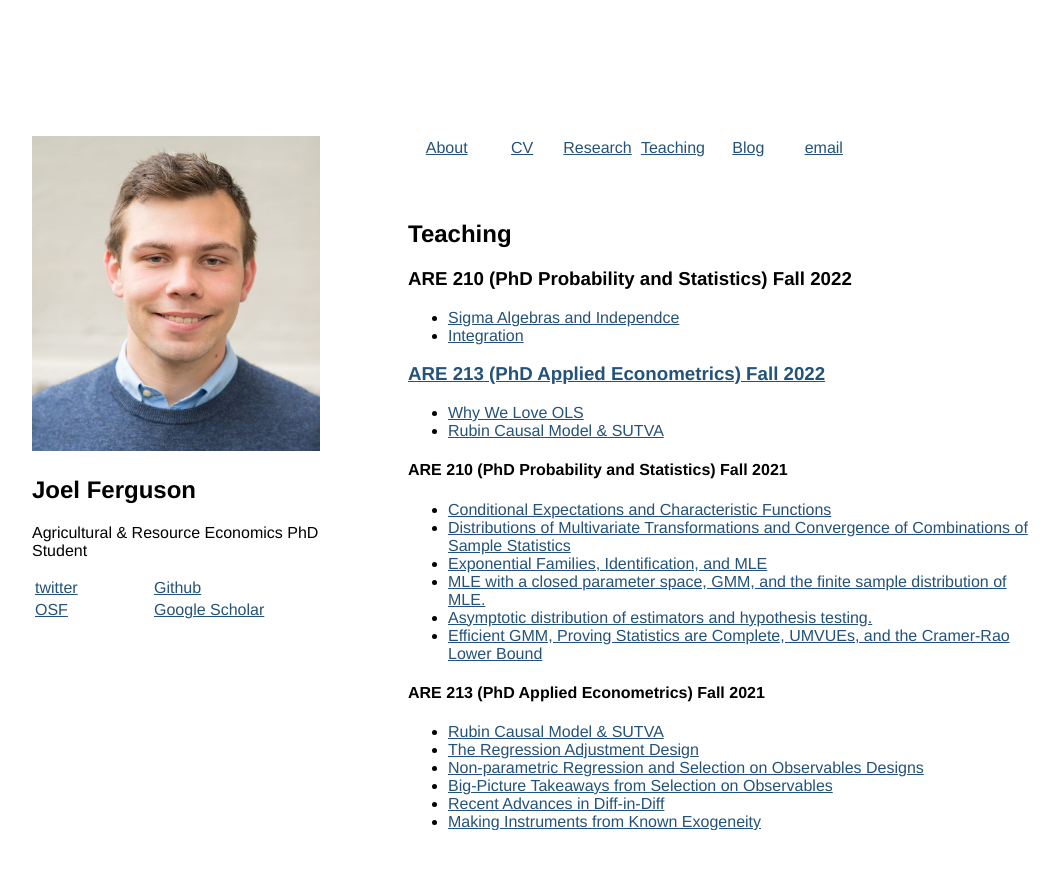
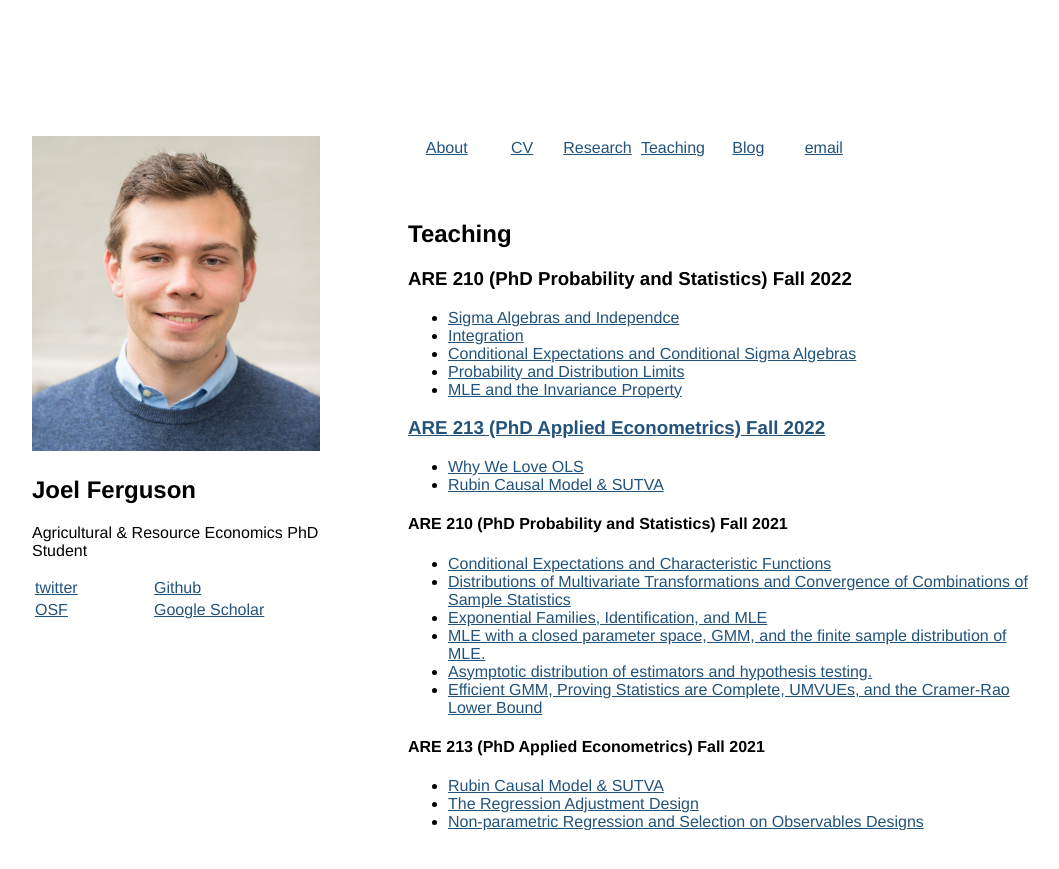
Before and after one commit to joelferg/joelferg.github.io, a Jekyll site: the page built from teaching.html, in a window 1280 px wide. Shown: the top 869 px of the page, without its empty margins (104-1163 px from the left). Built offline with Jekyll 4.4.1, drawn with Linux system fonts in a browser that asks for light colours.

Commit message:
210 Updates

```diff
--- a/teaching.html
+++ b/teaching.html
@@ -8,6 +8,12 @@ title: Teaching
   <li><a href="/are210_notes/August30_2022.pdf" target="_blank">Sigma Algebras and Independce</a>
     </li>
   <li><a href="/are210_notes/September_14_2022.pdf" target="_blank">Integration</a>
+    </li>
+  <li><a href="/are210_notes/ARE210_section_sept29.pdf" target="_blank">Conditional Expectations and Conditional Sigma Algebras</a>
+    </li>
+  <li><a href="/are210_notes/Oct_12_2022.pdf" target="_blank">Probability and Distribution Limits</a>
+    </li>
+  <li><a href="/are210_notes/Oct_26_2022.pdf" target="_blank">MLE and the Invariance Property</a>
     </li>
 </ul>
 
```
Also changed, not shown: 2 other files.
